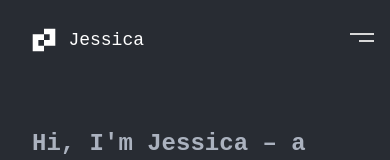
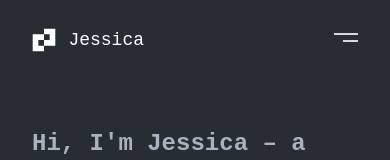
Before and after one commit to ForJessicaSake/Portfolio, a React (Create React App) app: page / in a window 390 px wide. Shown: the top 160 px of the page. Built offline with nearby package versions, Linux system fonts and the light colour scheme; no server answers.

Commit message:
fix:nav width

```diff
--- a/src/components/Navbar.tsx
+++ b/src/components/Navbar.tsx
@@ -18,7 +18,7 @@ const Navbar: React.FC = () => {
           <img src={Logo} alt="Logo" className="w-6 h-6 lg:w-5 lg:h-5"/>
           <figcaption className="font-medium text-lg  lg:text-base">Jessica</figcaption>
         </figure>
-        { nav ? <img src={Cancel} alt="cancel" className="w-6 h-6 lg:hidden block" onClick={navClose} /> : <img src={Menu} alt="menu" className="w-6 h-6 lg:hidden block" onClick={navClose} />  }
+        { nav ? <img src={Cancel} alt="cancel" className="w-6 h-6 lg:hidden block mr-4" onClick={navClose} /> : <img src={Menu} alt="menu" className="w-6 h-6 lg:hidden block mr-4" onClick={navClose} />  }
       </section>
       <ul onClick={navClose} className={`${nav ? "block": "hidden"} px-6 z-50 text-secondary absolute lg:text-sm lg:static lg:flex lg:flex-row lg:h-0 lg:top-0 h-96 top-20 py-8 lg:py-0 bg-background w-full flex flex-col  justify-between`}>
         <li>
```
